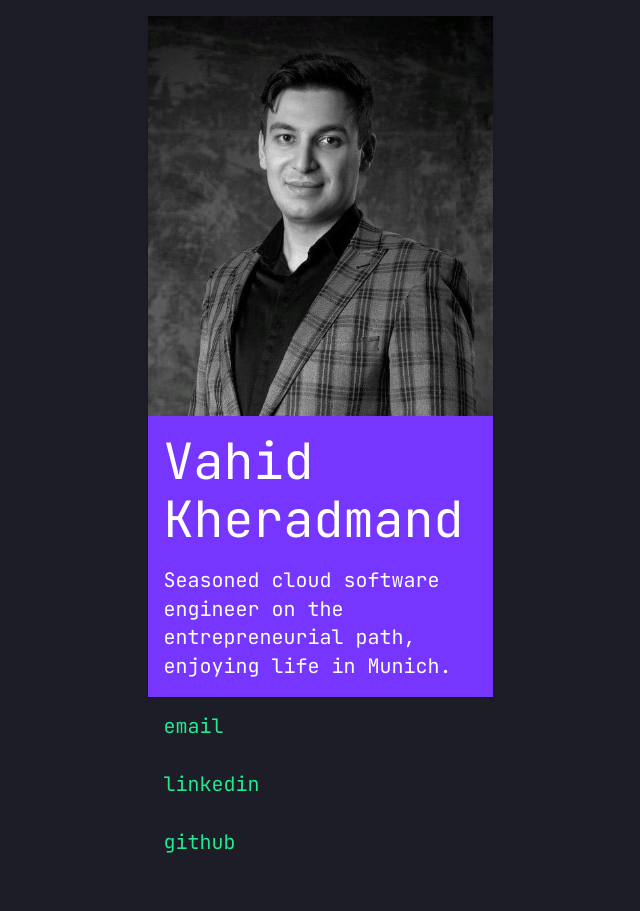
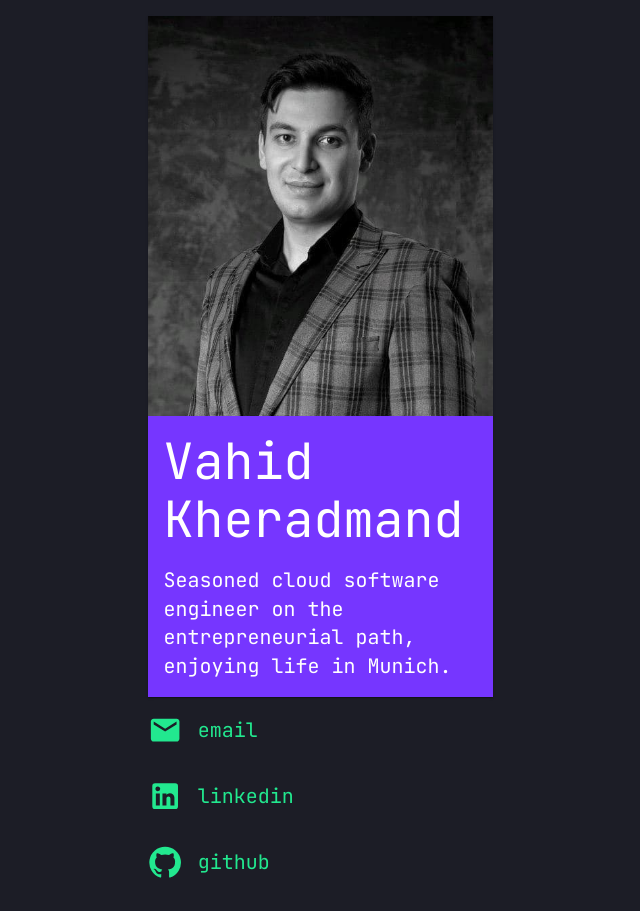
Before and after one commit to developerium/developerium.github.io, a React (Create React App) app: page / in a window 1280 px wide. Shown: the whole page, without its empty margins (320-960 px from the left). Before the commit the page ends 887 px from the top, so only its background shows below. Built offline with nearby package versions, Linux system fonts and the light colour scheme.

Commit message:
Add icons for social links

```diff
--- a/src/components/SocialLinks.tsx
+++ b/src/components/SocialLinks.tsx
@@ -1,14 +1,21 @@
 import React, { FC } from 'react'
 import Grid from '@mui/material/Grid'
+import EmailIcon from '@mui/icons-material/Email'
+import GitHubIcon from '@mui/icons-material/GitHub'
+import LinkedInIcon from '@mui/icons-material/LinkedIn'
+
 import { StyledLink } from './StyledLink'
 
 interface SocialLinksProps {
   a?: string
 }
 
+const iconStyle = { marginRight: 2 }
+
 export const SocialLinks: FC<SocialLinksProps> = () => (
   <Grid container flexDirection="column">
     <StyledLink href="mailto:vahid@kheradmand.de" title="Email Vahid">
+      <EmailIcon sx={iconStyle} />
       email
     </StyledLink>
 
@@ -16,6 +23,7 @@ export const SocialLinks: FC<SocialLinksProps> = () => (
       href="https://www.linkedin.com/in/developerium/"
       title="Vahid's LinkedIn profile link"
     >
+      <LinkedInIcon sx={iconStyle} />
       linkedin
     </StyledLink>
 
@@ -23,6 +31,7 @@ export const SocialLinks: FC<SocialLinksProps> = () => (
       href="https://github.com/developerium/"
       title="Vahid's Github profile link"
     >
+      <GitHubIcon sx={iconStyle} />
       github
     </StyledLink>
   </Grid>
--- a/src/components/StyledLink.tsx
+++ b/src/components/StyledLink.tsx
@@ -3,12 +3,14 @@ import Link, { LinkProps } from '@mui/material/Link'
 import { greenColor, pinkColor, purpleColor } from '../config/theme-config'
 
 const linkStyle: LinkProps['sx'] = {
+  display: 'flex',
+  alignItems: 'center',
   color: greenColor,
   ':hover': {
     backgroundColor: purpleColor,
     color: pinkColor,
   },
-  padding: 2,
+  paddingY: 2,
   fontSize: 20,
 }
 
```
